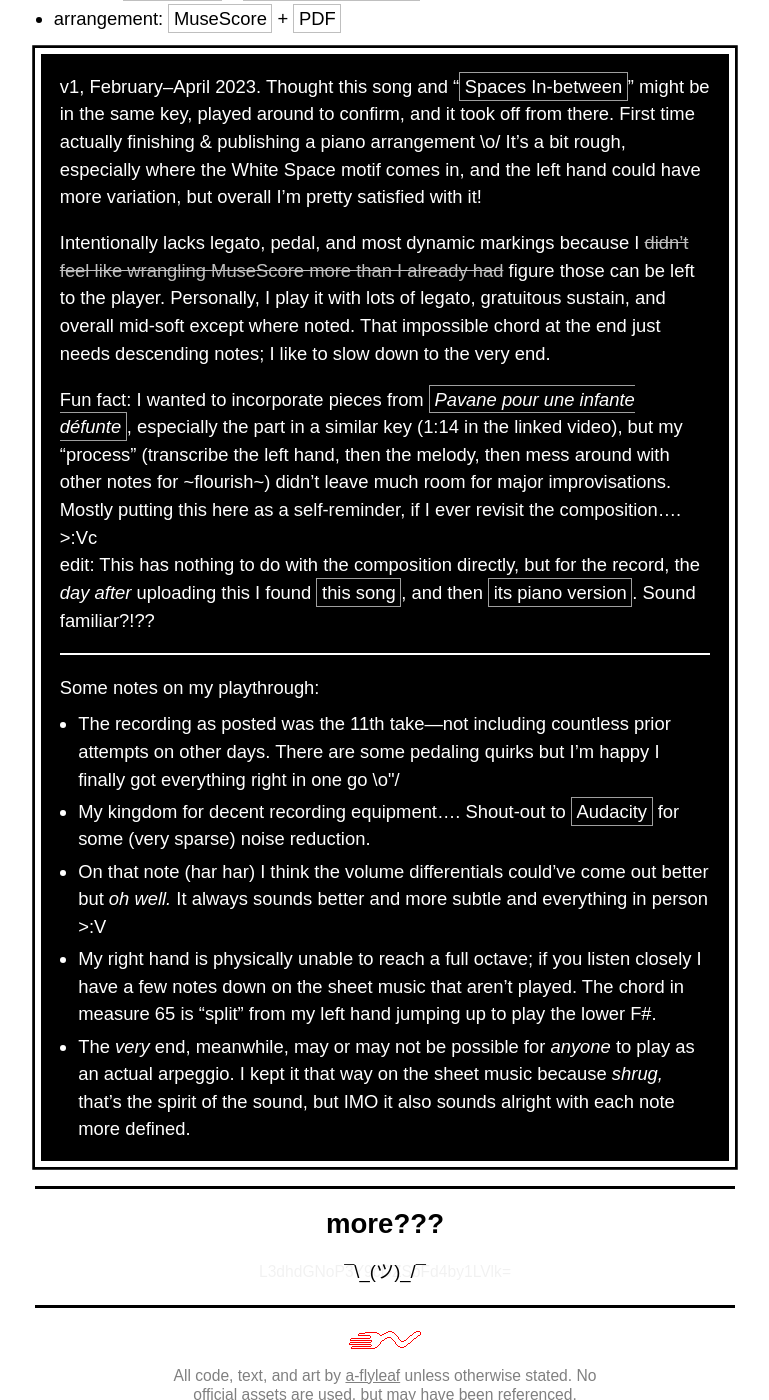
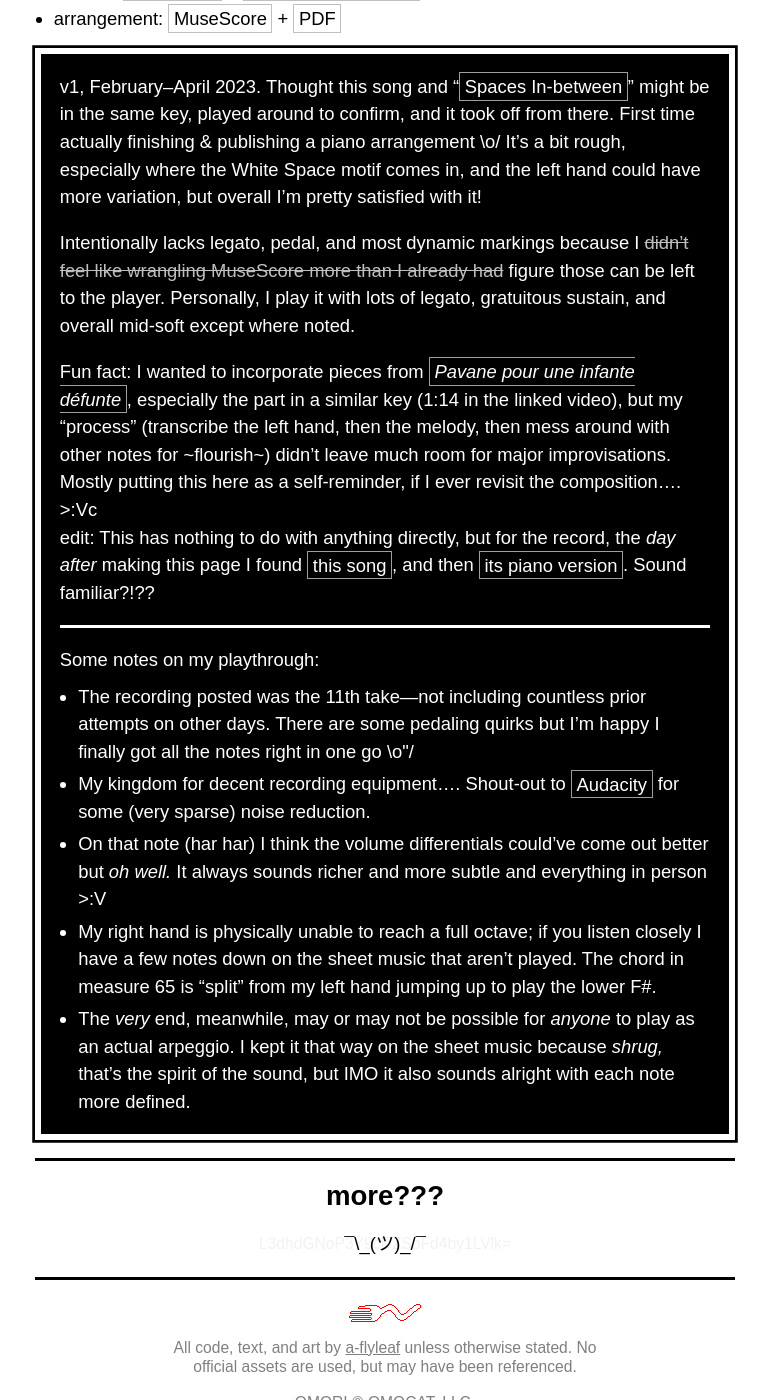
Before and after one commit to a-flyleaf/omori, a Jekyll site: the page built from doors/piano.md, in a window 1280 px wide and 1400 px high, scrolled down 886 px. Shown: the whole window, without its empty margins (255-1024 px from the left). Built offline with Jekyll 4.4.1, drawn with Linux system fonts in a browser that asks for light colours.

Commit message:
obligate fixes/changes/copyedits
did these a few days ago oops

```diff
--- a/doors/piano.md
+++ b/doors/piano.md
@@ -25,17 +25,17 @@ I am in deep and irrevocable love with piano arrangements of non-piano music---a
 <div class="box" markdown="1">
 v1, February--April 2023. Thought this song and "[Spaces In-between](https://omori.bandcamp.com/track/spaces-in-between)" might be in the same key, played around to confirm, and it took off from there. First time actually finishing & publishing a piano arrangement \o/ It's a bit rough, especially where the White&nbsp;Space motif comes in, and the left hand could have more variation, but overall I’m pretty satisfied with it!
 
-Intentionally lacks legato, pedal, and most dynamic markings because I ~~didn't feel like wrangling MuseScore more than I already had~~ figure those can be left to the player. Personally, I play it with lots of legato, gratuitous sustain, and overall mid-soft except where noted. That impossible chord at the end just needs descending notes; I like to slow down to the very end.
+Intentionally lacks legato, pedal, and most dynamic markings because I ~~didn't feel like wrangling MuseScore more than I already had~~ figure those can be left to the player. Personally, I play it with lots of legato, gratuitous sustain, and overall mid-soft except where noted.
 
 Fun fact: I wanted to incorporate pieces from <i>[Pavane pour une infante défunte](https://piped.video/watch?v=phGnV7BBxxQ)</i>, especially the part in a similar key (1:14 in the linked video), but my "process" (transcribe the left&nbsp;hand, then the melody, then mess around with other notes for ~flourish~) didn't leave much room for major improvisations. Mostly putting this here as a self-reminder, if I ever revisit the composition.... >:Vc
-edit: This has nothing to do with the composition directly, but for the record, the *day after* uploading this I found [this song](https://piped.video/watch?v=Ec5NB25XB6E&list=PLjvay0GNhW9Zf5OeEEI6VoFSYgoK3N_7c&index=6), and then [its piano version](https://rubymydear.bandcamp.com/track/charade-piano-version). Sound familiar?!??
+edit: This has nothing to do with anything directly, but for the record, the *day after* making this page I found [this song](https://piped.video/watch?v=Ec5NB25XB6E&list=PLjvay0GNhW9Zf5OeEEI6VoFSYgoK3N_7c&index=6), and then [its piano version](https://rubymydear.bandcamp.com/track/charade-piano-version). Sound familiar?!??
 
 ----
 
 Some notes on my playthrough:
-- The recording as posted was the 11th take---not including countless prior attempts on other days. There are some pedaling quirks but I'm happy I finally got everything right in one go \o\"/
+- The recording posted was the 11th take---not including countless prior attempts on other days. There are some pedaling quirks but I'm happy I finally got all the notes right in one go \o\"/
 - My kingdom for decent recording equipment.... Shout-out to [Audacity](https://www.audacityteam.org/) for some (very sparse) noise reduction.
-- On that note (har har) I think the volume differentials could've come out better but *oh&nbsp;well.* It always sounds better and more subtle and everything in person >:V
+- On that note (har har) I think the volume differentials could've come out better but *oh&nbsp;well.* It always sounds richer and more subtle and everything in person >:V
 - My right hand is physically unable to reach a full octave; if you listen closely I have a few notes down on the sheet music that aren't played. The chord in measure&nbsp;65 is "split" from my left hand jumping up to play the lower F#.
 - The *very* end, meanwhile, may or may not be possible for *anyone* to play as an actual arpeggio. I kept it that way on the sheet music because *shrug,* that's the spirit of the sound, but IMO it also sounds alright with each note more defined.
 </div>
```
Also changed, not shown: _art/2023-04-25_h20.md (+2 -2 lines), hrvatski/notes-tbd.md (+34 -0 lines), changelog.md.
